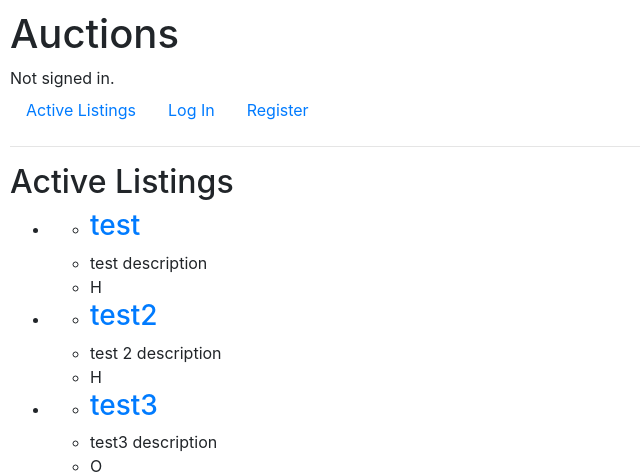
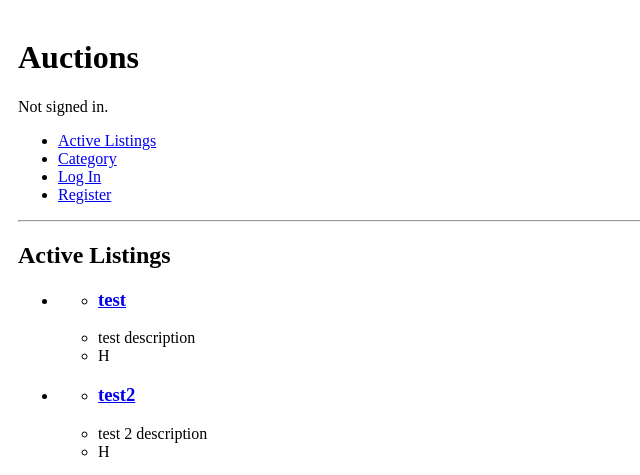
Before and after one commit to Dmitrii-Kozlov/auction, a Django app: page / in a window 1280 px wide. Shown: the top 475 px of the page, without its empty margins (0-640 px from the left). Run offline with Django 3.2, Linux system fonts and the light colour scheme; data comes from the database, SQL or seed files in the repository; both versions use the stored data as it was after the commit; some libraries are stand-ins or nearby versions.

Commit message:
добавлено отображение по категориям

```diff
--- a/auctions/templates/auctions/layout.html
+++ b/auctions/templates/auctions/layout.html
@@ -4,7 +4,7 @@
 <html lang="en">
     <head>
         <title>{% block title %}Auctions{% endblock %}</title>
-        <link rel="stylesheet" href="https://stackpath.bootstrapcdn.com/bootstrap/4.4.1/css/bootstrap.min.css" integrity="sha384-Vkoo8x4CGsO3+Hhxv8T/Q5PaXtkKtu6ug5TOeNV6gBiFeWPGFN9MuhOf23Q9Ifjh" crossorigin="anonymous">
+ <!--       <link rel="stylesheet" href="https://stackpath.bootstrapcdn.com/bootstrap/4.4.1/css/bootstrap.min.css" integrity="sha384-Vkoo8x4CGsO3+Hhxv8T/Q5PaXtkKtu6ug5TOeNV6gBiFeWPGFN9MuhOf23Q9Ifjh" crossorigin="anonymous"> -->
         <link href="{% static 'auctions/styles.css' %}" rel="stylesheet">
     </head>
     <body>
@@ -19,6 +19,10 @@
         <ul class="nav">
             <li class="nav-item">
                 <a class="nav-link" href="{% url 'index' %}">Active Listings</a>
+            </li>
+            <li class="nav-item">
+                <a class="nav-link" href="{% url 'category' %}">Category</a>
+
             </li>
             {% if user.is_authenticated %}
                 <li class="nav-item">
--- a/auctions/urls.py
+++ b/auctions/urls.py
@@ -9,6 +9,9 @@ urlpatterns = [
     path("register", views.register, name="register"),
     path("listing", views.listing, name="listing"),
     path("listing_page/<int:page_id>", views.listing_page, name="listing_page"),
-    path("listing_page/<int:page_id>/comment", views.create_comment, name="create_comment")
+    path("listing_page/<int:page_id>/comment", views.create_comment, name="create_comment"),
+    path("category", views.category, name="category"),
+    path("category_view/<str:category>", views.category_view, name="category_view")
+
 
 ]
--- a/auctions/views.py
+++ b/auctions/views.py
@@ -105,3 +105,14 @@ def create_comment(request, page_id):
         page.comments.add(new_comment,bulk=False)
         new_comment.save()
         return HttpResponseRedirect(reverse('listing_page', args=(page.id,)))
+
+def category(request):
+    return render(request, "auctions/category.html", {
+        "categories": Listing.CATEGORIES
+    })
+
+def category_view(request, category):
+    listings = Listing.objects.filter(category=category).all()
+    return render(request, "auctions/index.html", {
+        "listings": listings
+    })
```
Also changed, not shown: auctions/templates/auctions/category.html (added, +13 -0 lines), db.sqlite3.
